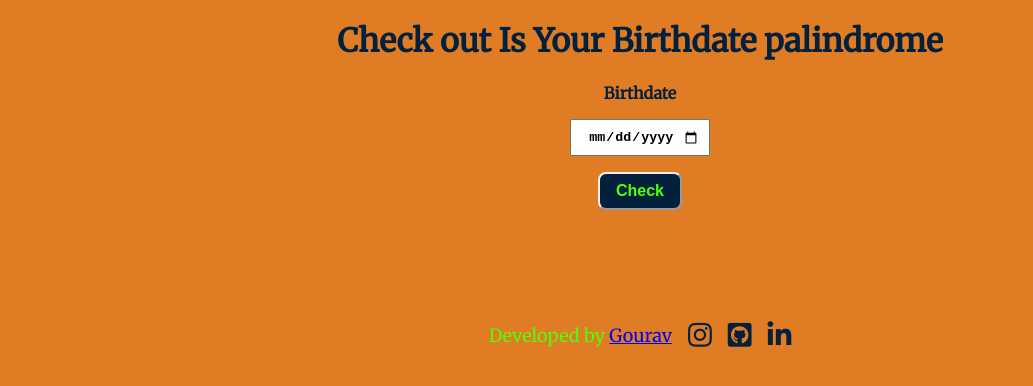
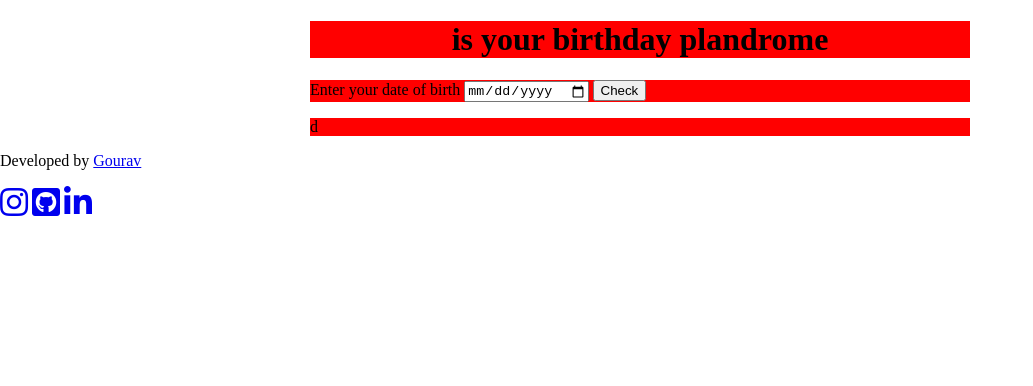
Before and after one commit to gouravmarch20/neog-mark-13, a plain HTML site: page index.html in a window 1280 px wide. Shown: the whole page, without its empty margins (0-1033 px from the left). Drawn offline with Linux system fonts and the light colour scheme.

Commit message:
rebuild html css

```diff
--- a/css/style.css
+++ b/css/style.css
@@ -1,81 +1,13 @@
-@import url("https://fonts.googleapis.com/css2?family=Merriweather&display=swap");
-
-:root {
-  --secondary-color: #03203c;
-  --color-sucess: #02b290;
-  --color-vibrant: #e07c24;
-}
-
-body {
-  font-family: "Merriweather", serif;
-  background-color: var(--color-vibrant);
-  color: #51ff0d;
+body{
+  margin: 0rem;
 }
 
 .container {
-  color: var(--secondary-color);
+  max-width: 660px;
+  margin: 0 auto;
+  background-color: red;
+  margin-bottom: 1rem;
+}
+.hero-heading{
   text-align: center;
 }
-
-input,
-label {
-  display: block;
-  text-align: center;
-  margin-top: 1rem;
-  font-weight: bold;
-}
-input {
-  margin: 1rem auto;
-  max-width: fit-content;
-  padding: 0.5rem 0.5rem;
-}
-#check-button {
-  display: block;
-  padding: 0.5rem 1rem;
-  background-color: var(--secondary-color);
-  color: var(--seconday-color);
-  font-weight: bold;
-  font-size: 1rem;
-  border-color: var(--primary-color);
-  border-radius: 0.5rem;
-  margin: 1rem auto;
-  color: #51ff0d;
-}
-#output {
-  background-color: var(--primary-color);
-  color: var(--secondary-color);
-  padding: 1rem;
-  max-width: 600px;
-  margin: auto;
-}
-
-/** footer**/
-.list-non-bullet {
-  list-style: none;
-}
-
-.list-item-inline {
-  display: inline;
-  padding: 0rem 1rem;
-}
-footer {
-  display: flex;
-  justify-content: center;
-  width: 50%;
-  margin: auto;
-  margin-top: 3rem;
-}
-footer p {
-  text-align: center;
-  font-size: large;
-}
-footer a {
-  text-align: center;
-}
-i {
-  text-align: center;
-  margin-top: 0.9rem;
-  font-size: 1.7rem;
-  margin-left: 1rem;
-  color: #03203c;
-}
--- a/index.html
+++ b/index.html
@@ -12,28 +12,33 @@
         integrity="sha512-iBBXm8fW90+nuLcSKlbmrPcLa0OT92xO1BIsZ+ywDWZCvqsWgccV3gFoRBv0z+8dLJgyAHIhR35VZc2oM/gI1w=="
         crossorigin="anonymous" referrerpolicy="no-referrer" />
 </head>
+<!-- output   , check-button ,birth-date-->
 
 <body>
 
 
-    <div class="container">
+    <header class="hero container">
+        <h1 class="hero-heading"> is your birthday plandrome</h1>
+    </header>
 
-        <h1> Check out Is Your Birthdate palindrome</h1>
-        <label for="birth-date">Birthdate</label>
-        <input type="date" id="birth-date">
-        <button id="check-button">Check</button>
-        <div id="output"></div>
+    <main class="container">
+        <label for="user-dob">Enter your date of birth</label>
+        <input type="date">
+        <button>Check </button>
+    </main>
+
+    <div id="output" class="container">
+        d
     </div>
-
     <footer>
         <p>Developed by <a href="https://www.trixoon.com/" target="_blank">Gourav</a></p>
-        <a href="https://www.instagram.com/gouravmarch20/"> <i class="fab fa-instagram" target="_blank"></i></a>
+        <a href="https://www.instagram.com/gouravmarch20/"> <i class="fab fa-instagram fa-2x" target="_blank"></i></a>
         </a>
 
-        <a href="https://github.com/gouravmarch20/"> <i class="fab fa-github-square " target="_blank"></i></a>
+        <a href="https://github.com/gouravmarch20/"> <i class="fab fa-github-square fa-2x" target="_blank"></i></a>
         </a>
 
-        <a href="https://www.linkedin.com/in/gouravmarch20/" target="_blank"> <i class="fab fa-linkedin-in"></i></a>
+        <a href="https://www.linkedin.com/in/gouravmarch20/" target="_blank"> <i class="fab fa-linkedin-in fa-2x"></i></a>
         </a>
 
     </footer>
```
